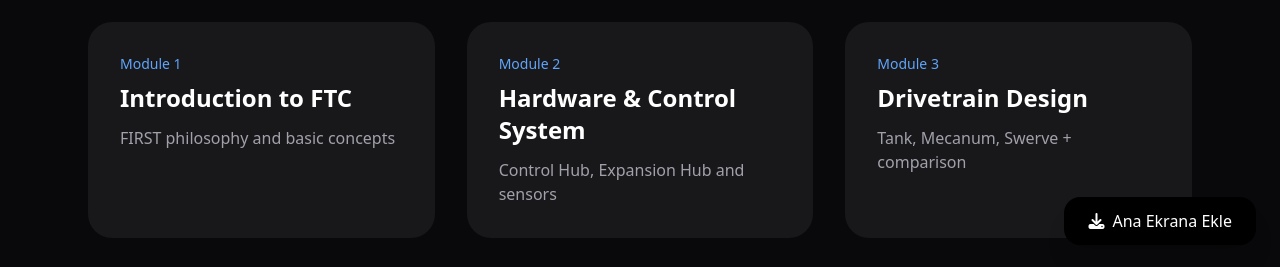
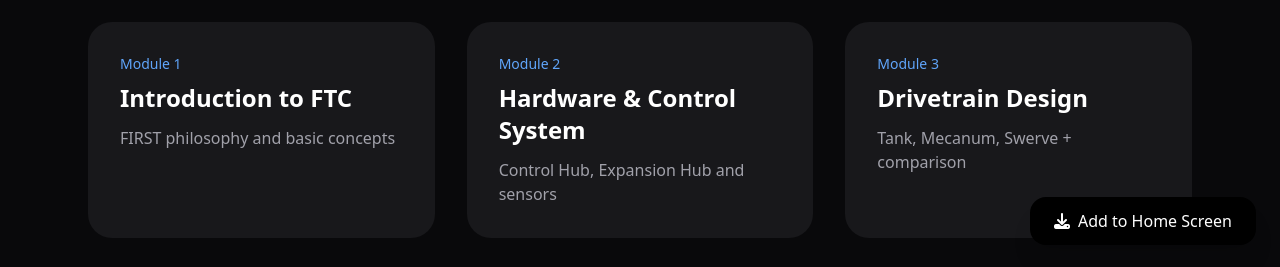
Before and after one commit to asteria32334/ftc-workshop-en, a plain HTML site: page index.html in a window 1280 px wide. Shown: the part 531-798 px from the top of the page. Drawn offline with nearby package versions, Linux system fonts and the light colour scheme.

Commit message:
Update index.html

```diff
--- a/index.html
+++ b/index.html
@@ -26,7 +26,7 @@
         onclick="handleInstallClick()"
         class="fixed bottom-6 right-6 bg-black hover:bg-gray-800 text-white px-6 py-3 rounded-2xl shadow-xl flex items-center gap-2 z-50 hidden transition-all">
   <i class="fas fa-download"></i>
-  <span>Ana Ekrana Ekle</span>
+  <span>Add to Home Screen</span>
 </button>
 
 <script>
```
